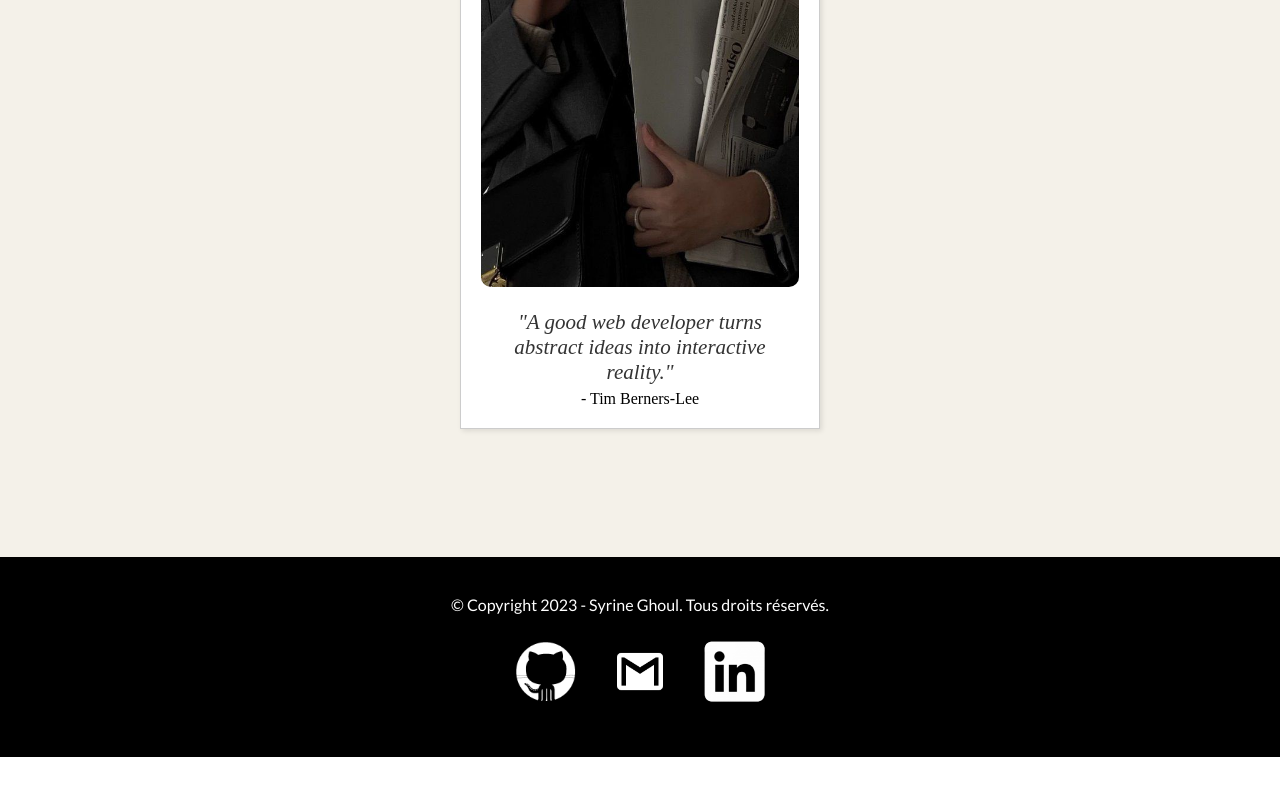
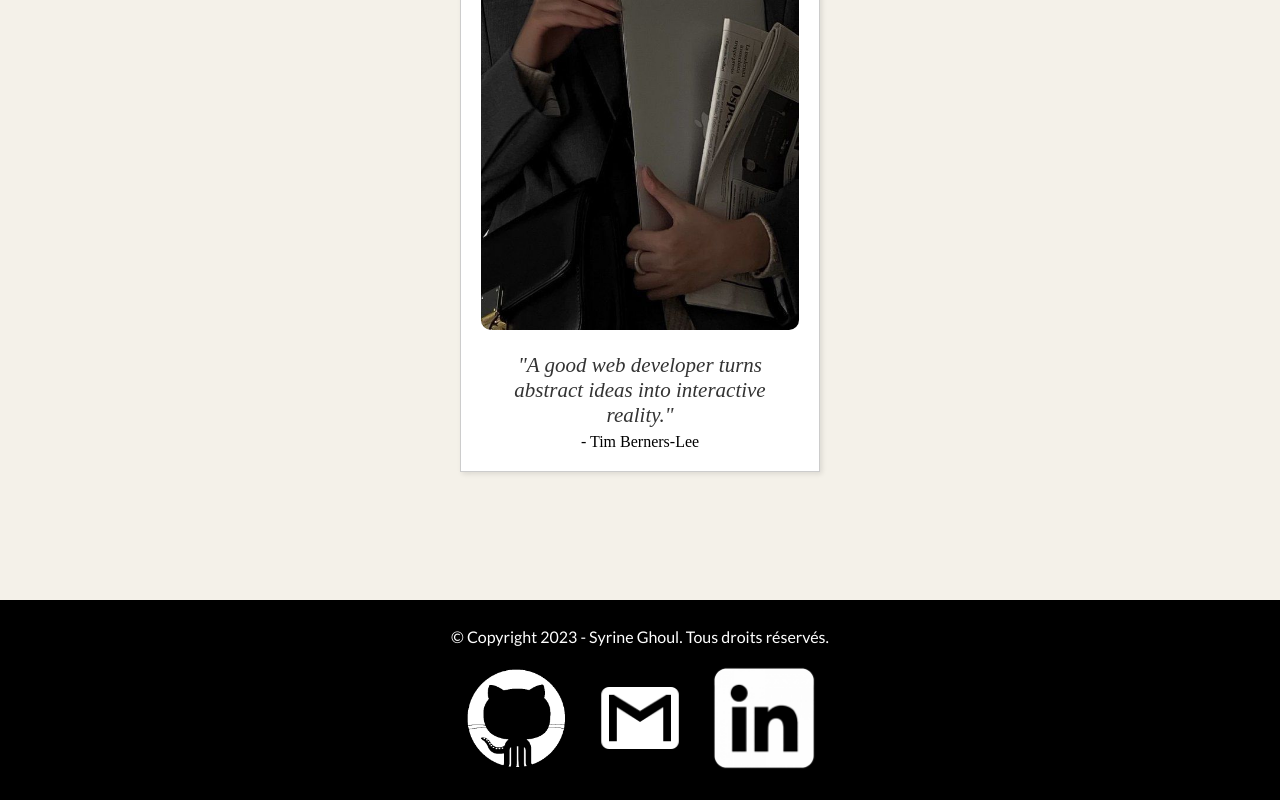
Before and after one commit to SyrineGhl/Portfolio, a React (Create React App) app: page / in a window 1280 px wide. Shown: the part 2704-3504 px from the top of the page. Before the commit the page ends 3461 px from the top, so only its background shows below. Built offline with nearby package versions, Linux system fonts and the light colour scheme.

Commit message:
add css footer

```diff
--- a/src/components/footer.jsx
+++ b/src/components/footer.jsx
@@ -6,11 +6,21 @@ import photo3 from "../assets/images/iconLinkedin.png";
 const Footer = () => {
   return (
     <footer className="footer">
-      <p className="textFooter">© Copyright 2023 - Syrine Ghoul. Tous droits réservés.</p>
-      <div className="imagesContainer">
-        <img src={logoGithub} alt="logo de github" />
-        <img src={photo2} alt="logo de gmail" />
-        <img src={photo3} alt="logo de linkedin" />
+      <div className="footer-image-text">
+        <p className="textFooter">
+          © Copyright 2023 - Syrine Ghoul. Tous droits réservés.
+        </p>
+        <div className="imagesContainer">
+          <a href="https://github.com/SyrineGhl" target="_blank" rel="noopener noreferrer">
+            <img src={logoGithub} alt="logo de github" />
+          </a>
+          <a href="mailto:syrine.ghoul@gmail.com">
+            <img src={photo2} alt="logo de gmail" />
+          </a>
+          <a href="https://www.linkedin.com/in/syrine-ghoul" target="_blank" rel="noopener noreferrer">
+            <img src={photo3} alt="logo de linkedin" />
+          </a>
+        </div>
       </div>
     </footer>
   );
--- a/src/styles/components/_footer.scss
+++ b/src/styles/components/_footer.scss
@@ -1,21 +1,3 @@
-
-  .footer {
-    background-color: #1e1e1e;
-    display: flex;
-    flex-direction: column;
-    justify-content: center;
-    align-items: center;
-    padding: 20px;
-    color: white;
-  }
-
-  .imagesContainer {
-    display: flex;
-    justify-content: center;
-    align-items: center;
-
-
-  }
 .footer {
   background-color: black;
   display: flex;
@@ -27,22 +9,26 @@
   height: 200px;
 }
 
-
-  .imagesContainer {
+.footer-image-text {
   display: flex;
-    justify-content: center;
-    align-items: center;
+  flex-direction: column; /* Aligner le texte et les images en colonne */
+  justify-content: center; /* Centrer horizontalement */
+  align-items: center; /* Centrer verticalement */
+  margin-top: 10px; /* Espacement par rapport au texte */
 }
 
 .footer img {
-    width: 6%;
-    margin: 10px;
+  width: 10%;
 }
 
 .textFooter {
   margin-bottom: 10px;
 }
 
+.imagesContainer{
+  align-content: center;
+  text-align: center;
+}
 @media screen and (max-width: 768px) {
   .footer {
     padding: 21px;
@@ -50,7 +36,7 @@
   }
 
   .imagesContainer {
-      justify-content: space-around;
+    width: 100%;
   }
 
   .footer img {
```
Also changed, not shown: src/styles/index.scss (+9 -6 lines), src/styles/components/_footerProject.scss (deleted), src/styles/index.min.css, 1 other file (tests, documents, lock files or other folders). Lines whose indentation alone changed are shown as unchanged.
